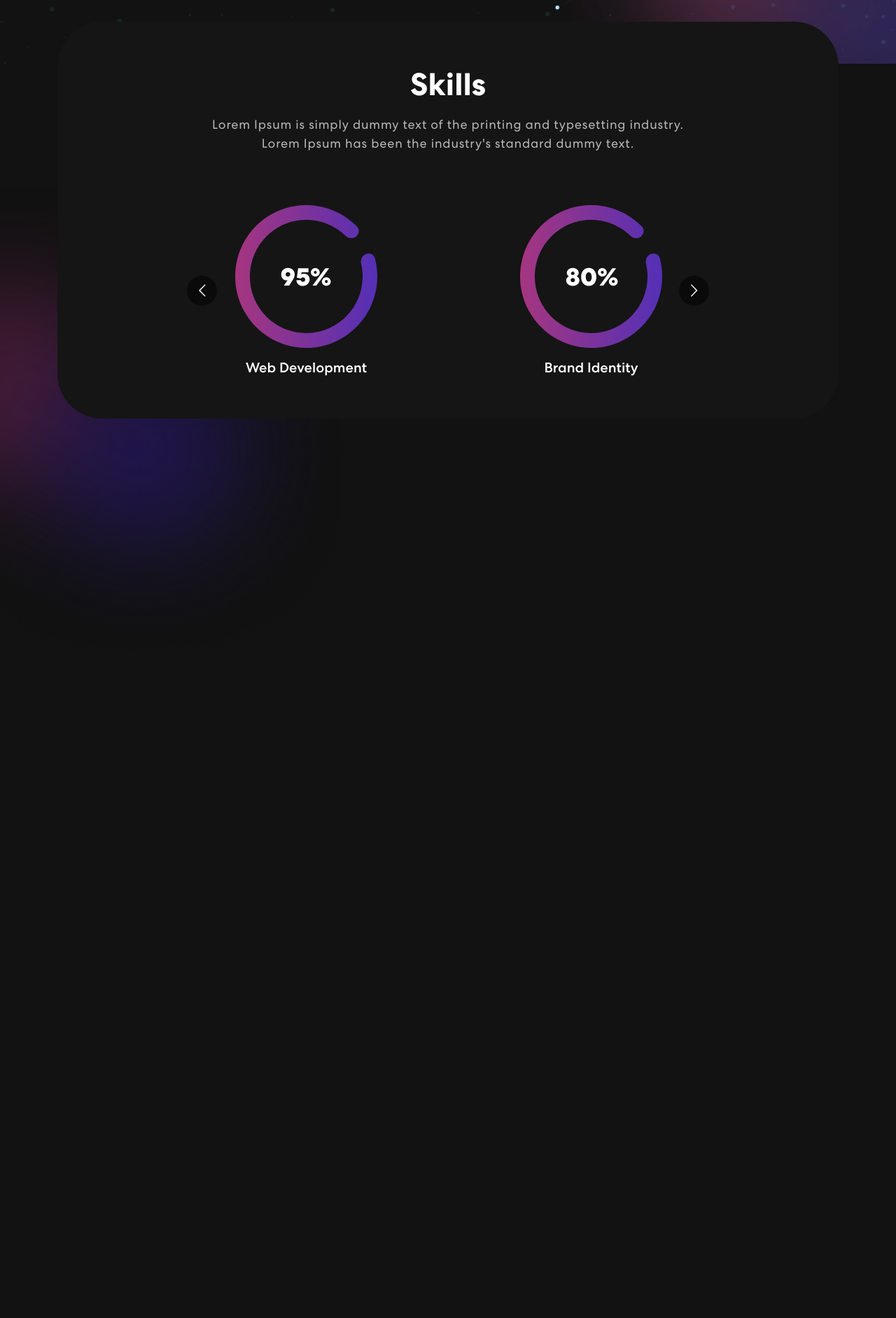
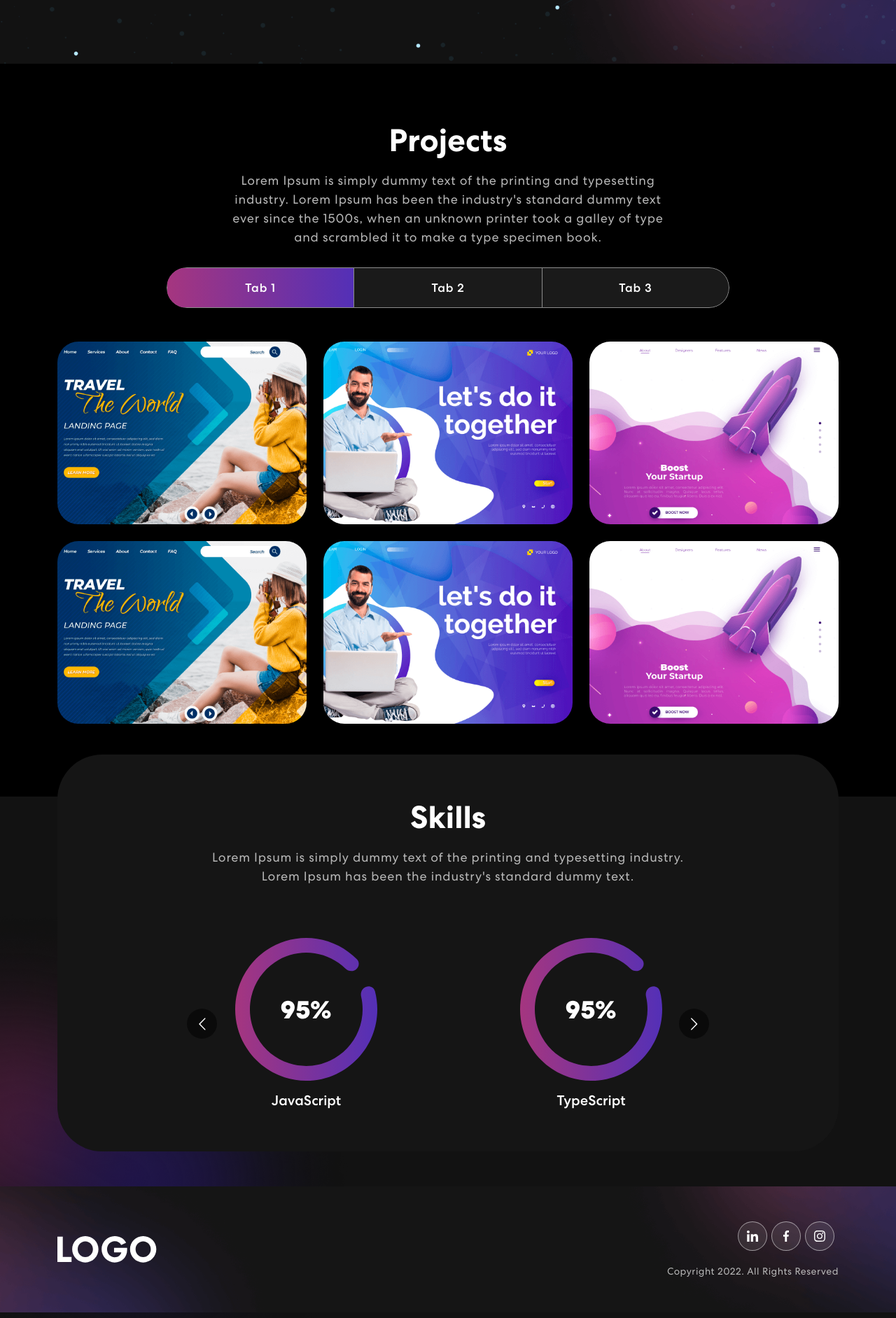
Before and after one commit to Lahirutech/my_website, a Next.js app: page / in a window 1280 px wide. Shown: the part 677-2560 px from the top of the page at 70% size. Before the commit the page ends 1626 px from the top, so only its background shows below. Built offline with nearby package versions, Linux system fonts and the light colour scheme.

Commit message:
feat:adding new sections

```diff
--- a/src/app/globals.css
+++ b/src/app/globals.css
@@ -94,6 +94,16 @@ p.success {
 p.danger {
   color: red;
 }
+
+.app {
+  display: flex;
+  flex-direction: column;
+  min-height: 100vh;
+}
+
+.maincontent {
+  flex: 1;
+}
 /************ Navbar Css ************/
 nav.navbar {
   padding: 18px 0;
@@ -102,6 +112,7 @@ nav.navbar {
   top: 0;
   z-index: 9999;
   transition: 0.32s ease-in-out;
+  background: #0000007d;
 }
 nav.navbar.scrolled {
   padding: 0px 0;
@@ -562,7 +573,7 @@ nav.navbar .navbar-toggler[aria-expanded='true'] .navbar-toggler-icon {
 
 /************ Footer Css ************/
 .footer {
-  padding: 0 0 50px 0;
+  padding: 50px 0 50px 0;
   background-image: url('../assets/img/footer-bg.png');
   background-position: center center;
   background-size: cover;
--- a/src/app/page.tsx
+++ b/src/app/page.tsx
@@ -6,13 +6,17 @@ import { Container, Row, Col, Button } from 'react-bootstrap';
 import Navigation from '@/component/Navigation';
 import { Banner } from '@/component/Banner';
 import Skills from '@/component/Skills';
+import Projects from '@/component/Projects';
+import Footer from '@/component/Footer';
 
 export default function Home() {
   return (
-    <div className='App'>
+    <div className='app'>
       <Navigation />
       <Banner />
+      <Projects />
       <Skills />
+      <Footer />
     </div>
   );
 }
--- a/src/component/Footer.tsx
+++ b/src/component/Footer.tsx
@@ -0,0 +1,55 @@
+import React from 'react';
+import { Container, Row, Col } from 'react-bootstrap';
+// import { MailchimpForm } from "./MailchimpForm";
+import logo from '../assets/img/logo.svg';
+import navIcon1 from '../assets/img/nav-icon1.svg';
+import navIcon2 from '../assets/img/nav-icon2.svg';
+import navIcon3 from '../assets/img/nav-icon3.svg';
+import Image from 'next/image';
+export default function Footer() {
+  return (
+    <footer className='footer'>
+      <Container>
+        <Row className='align-items-center'>
+          {/* <MailchimpForm /> */}
+          <Col
+            size={12}
+            sm={6}
+          >
+            <Image
+              src={logo}
+              alt='Logo'
+            />
+          </Col>
+          <Col
+            size={12}
+            sm={6}
+            className='text-center text-sm-end'
+          >
+            <div className='social-icon'>
+              <a href='#'>
+                <Image
+                  src={navIcon1}
+                  alt='Icon'
+                />
+              </a>
+              <a href='#'>
+                <Image
+                  src={navIcon2}
+                  alt='Icon'
+                />
+              </a>
+              <a href='#'>
+                <Image
+                  src={navIcon3}
+                  alt='Icon'
+                />
+              </a>
+            </div>
+            <p>Copyright 2022. All Rights Reserved</p>
+          </Col>
+        </Row>
+      </Container>
+    </footer>
+  );
+}
--- /dev/null
+++ b/src/component/ProjectCard.tsx
@@ -0,0 +1,32 @@
+import Image, { StaticImageData } from 'next/image';
+import React from 'react';
+import { Col } from 'react-bootstrap';
+
+export default function ProjectCard({
+  title,
+  description,
+  imgUrl,
+}: {
+  title: string;
+  description: string;
+  imgUrl: StaticImageData;
+}) {
+  return (
+    <Col
+      size={12}
+      sm={6}
+      md={4}
+    >
+      <div className='proj-imgbx'>
+        <Image
+          alt=''
+          src={imgUrl}
+        />
+        <div className='proj-txtx'>
+          <h4>{title}</h4>
+          <span>{description}</span>
+        </div>
+      </div>
+    </Col>
+  );
+}
--- a/src/component/Projects.tsx
+++ b/src/component/Projects.tsx
@@ -0,0 +1,137 @@
+import React from 'react';
+import { Container, Row, Col, Tab, Nav } from 'react-bootstrap';
+import projImg1 from '../assets/img/project-img1.png';
+import projImg2 from '../assets/img/project-img2.png';
+import projImg3 from '../assets/img/project-img3.png';
+import colorSharp2 from '../assets/img/color-sharp2.png';
+import 'animate.css';
+import TrackVisibility from 'react-on-screen';
+import ProjectCard from './ProjectCard';
+import Image from 'next/image';
+export default function Projects() {
+  const projects = [
+    {
+      title: 'Business Startup',
+      description: 'Design & Development',
+      imgUrl: projImg1,
+    },
+    {
+      title: 'Business Startup',
+      description: 'Design & Development',
+      imgUrl: projImg2,
+    },
+    {
+      title: 'Business Startup',
+      description: 'Design & Development',
+      imgUrl: projImg3,
+    },
+    {
+      title: 'Business Startup',
+      description: 'Design & Development',
+      imgUrl: projImg1,
+    },
+    {
+      title: 'Business Startup',
+      description: 'Design & Development',
+      imgUrl: projImg2,
+    },
+    {
+      title: 'Business Startup',
+      description: 'Design & Development',
+      imgUrl: projImg3,
+    },
+  ];
+  return (
+    <section
+      className='project'
+      id='project'
+    >
+      <Container>
+        <Row>
+          <Col size={12}>
+            <TrackVisibility>
+              {({ isVisible }) => (
+                <div
+                  className={
+                    isVisible ? 'animate__animated animate__fadeIn' : ''
+                  }
+                >
+                  <h2>Projects</h2>
+                  <p>
+                    Lorem Ipsum is simply dummy text of the printing and
+                    typesetting industry. Lorem Ipsum has been the industry's
+                    standard dummy text ever since the 1500s, when an unknown
+                    printer took a galley of type and scrambled it to make a
+                    type specimen book.
+                  </p>
+                  <Tab.Container
+                    id='projects-tabs'
+                    defaultActiveKey='first'
+                  >
+                    <Nav
+                      variant='pills'
+                      className='nav-pills mb-5 justify-content-center align-items-center'
+                      id='pills-tab'
+                    >
+                      <Nav.Item>
+                        <Nav.Link eventKey='first'>Tab 1</Nav.Link>
+                      </Nav.Item>
+                      <Nav.Item>
+                        <Nav.Link eventKey='second'>Tab 2</Nav.Link>
+                      </Nav.Item>
+                      <Nav.Item>
+                        <Nav.Link eventKey='third'>Tab 3</Nav.Link>
+                      </Nav.Item>
+                    </Nav>
+                    <Tab.Content
+                      id='slideInUp'
+                      className={
+                        isVisible ? 'animate__animated animate__slideInUp' : ''
+                      }
+                    >
+                      <Tab.Pane eventKey='first'>
+                        <Row>
+                          {projects.map((project, index) => {
+                            return (
+                              <ProjectCard
+                                key={index}
+                                {...project}
+                              />
+                            );
+                          })}
+                        </Row>
+                      </Tab.Pane>
+                      <Tab.Pane eventKey='section'>
+                        <p>
+                          Lorem ipsum dolor sit amet consectetur adipisicing
+                          elit. Cumque quam, quod neque provident velit, rem
+                          explicabo excepturi id illo molestiae blanditiis,
+                          eligendi dicta officiis asperiores delectus quasi
+                          inventore debitis quo.
+                        </p>
+                      </Tab.Pane>
+                      <Tab.Pane eventKey='third'>
+                        <p>
+                          Lorem ipsum dolor sit amet consectetur adipisicing
+                          elit. Cumque quam, quod neque provident velit, rem
+                          explicabo excepturi id illo molestiae blanditiis,
+                          eligendi dicta officiis asperiores delectus quasi
+                          inventore debitis quo.
+                        </p>
+                      </Tab.Pane>
+                    </Tab.Content>
+                  </Tab.Container>
+                </div>
+              )}
+            </TrackVisibility>
+          </Col>
+        </Row>
+      </Container>
+      <Image
+        className='background-image-right'
+        src={colorSharp2}
+        alt=''
+      />
+    </section>
+  );
+}
--- a/src/component/Skills.tsx
+++ b/src/component/Skills.tsx
@@ -54,28 +54,35 @@ export default function Skills() {
                     src={meter1}
                     alt='Image'
                   />
-                  <h5>Web Development</h5>
+                  <h5>JavaScript</h5>
+                </div>
+                <div className='item'>
+                  <Image
+                    src={meter1}
+                    alt='Image'
+                  />
+                  <h5>TypeScript</h5>
                 </div>
                 <div className='item'>
                   <Image
                     src={meter2}
                     alt='Image'
                   />
-                  <h5>Brand Identity</h5>
+                  <h5>React.js</h5>
                 </div>
                 <div className='item'>
                   <Image
                     src={meter3}
                     alt='Image'
                   />
-                  <h5>Logo Design</h5>
+                  <h5>Node.js</h5>
                 </div>
                 <div className='item'>
                   <Image
                     src={meter1}
                     alt='Image'
                   />
-                  <h5>Web Development</h5>
+                  <h5>AWS</h5>
                 </div>
               </Carousel>
             </div>
```
